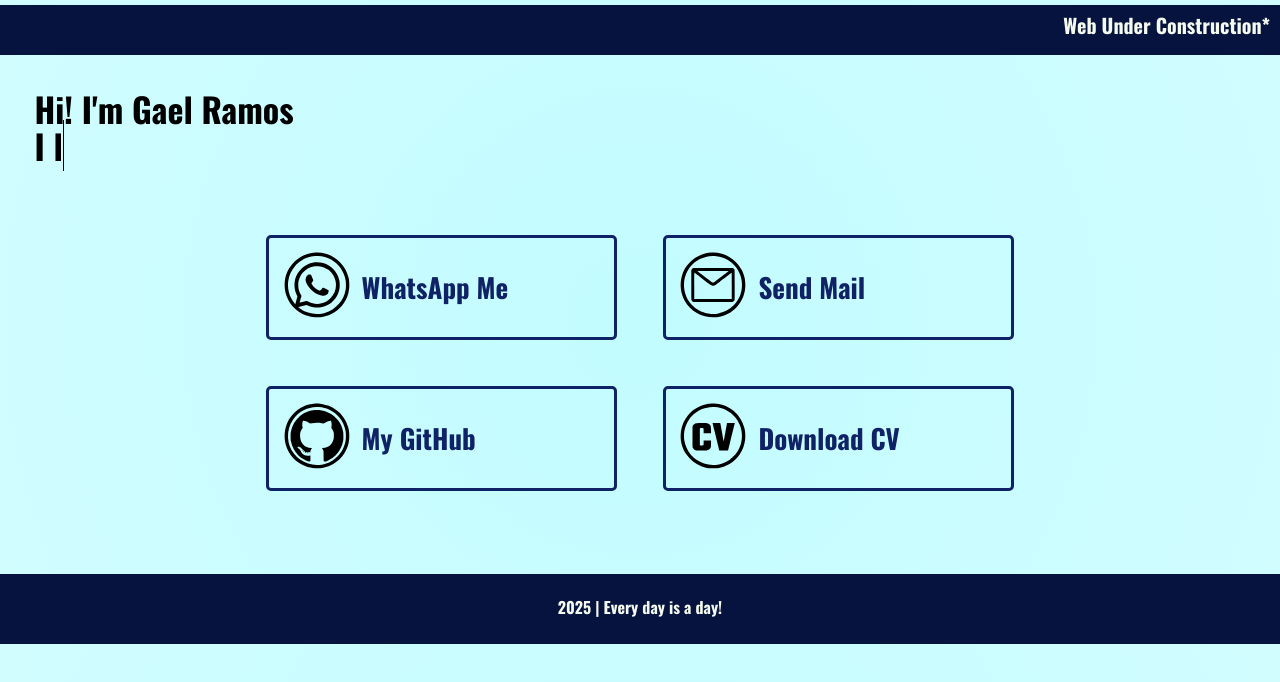
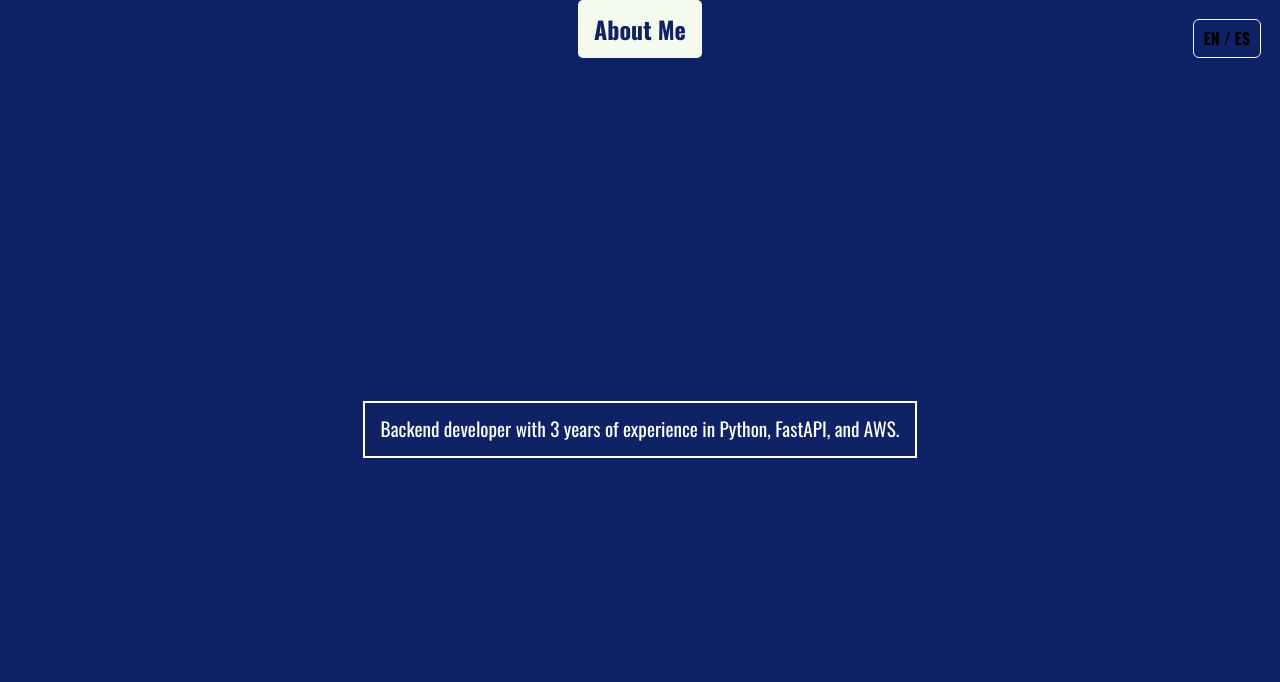
Before and after one commit to esgaelramos/esgaelramos.github.io, a plain HTML site: page profile/index.html in a window 1280 px wide. Drawn offline with nearby package versions, Linux system fonts and the light colour scheme.

Commit message:
feat: add draft for profile page with locale

```diff
--- a/css/style.css
+++ b/css/style.css
@@ -18,3 +18,90 @@ body{
 a{
   text-decoration: none;
 }
+/* **************************************************
+    LANGUAGE SWITCH STYLES
+************************************************* **/
+.language-selector {
+  position: fixed;
+  top: 20px;
+  right: 20px;
+  padding: 10px;
+  border-radius: 5px;
+  cursor: pointer;
+  font-weight: bold;
+  outline: solid 1px var(--header-color);
+  z-index: 10;
+}
+
+/* **************************************************
+    SCROLL SNAP STYLES
+************************************************* **/
+.scroll-container {
+  height: 100vh;
+  overflow-y: scroll;
+  overflow-x: hidden;
+  scroll-snap-type: y mandatory;
+}
+
+.scroll-item {
+  position: relative;
+  scroll-snap-align: start;
+  height: 100vh;
+  background-color: var(--primary-color);
+  display: flex;
+  align-items: center;
+  justify-content: center;
+  flex-direction: column;
+  color: white;
+  text-align: center;
+}
+
+.scroll-item:nth-child(2) {
+  background-color: var(--highlight-color);
+  color: var(--primary-color);
+}
+
+.scroll-item h2 {
+  margin: 0;
+  padding: 1rem;
+  background-color: var(--header-color);
+  color: var(--primary-color);
+  border-radius: 5px;
+}
+
+.scroll-item__content {
+  display: flex;
+  flex-wrap: wrap;
+  justify-content: center;
+  align-items: center;
+  height: 100vh;
+  font-size: 1.2rem;
+}
+
+.scroll-item__inner {
+  border: 2px solid white;
+  padding: 1rem;
+  transition: opacity 800ms, transform 800ms;
+  opacity: 0;
+  transform: translate3d(0, -1.5rem, 0);
+}
+
+.scroll-item__inner.is-visible {
+  opacity: 1;
+  transform: translate3d(0, 0, 0);
+}
+
+.scroll-item__bg-image {
+  width: 100%;
+  height: 100%;
+  position: absolute;
+  top: 0;
+  left: 0;
+}
+
+.scroll-item__bg-image img {
+  width: 100%;
+  height: 100%;
+  object-fit: cover;
+  display: block;
+}
--- /dev/null
+++ b/js/profile.js
@@ -0,0 +1,64 @@
+// LANGUAGE FUNCTIONS
+const translations = {
+    es: {
+        about: "Sobre Mí",
+        "about-text": "Desarrollador backend con 3 años de experiencia en Python, FastAPI y AWS.",
+        experience: "Experiencia",
+        "experience-text": "He trabajado en diversos proyectos de backend, desde APIs hasta microservicios escalables.",
+        skills: "Habilidades",
+        "skills-text": "Python, FastAPI, Django, AWS, Docker, CI/CD, PostgreSQL, Redis.",
+        contact: "Contacto",
+        "contact-text": "¿Quieres trabajar juntos? Envíame un mensaje.",
+        "contact-email": "contacto@ejemplo.com"
+    },
+    en: {
+        about: "About Me",
+        "about-text": "Backend developer with 3 years of experience in Python, FastAPI, and AWS.",
+        experience: "Experience",
+        "experience-text": "I have worked on various backend projects, from APIs to scalable microservices.",
+        skills: "Skills",
+        "skills-text": "Python, FastAPI, Django, AWS, Docker, CI/CD, PostgreSQL, Redis.",
+        contact: "Contact",
+        "contact-text": "Want to work together? Send me a message.",
+        "contact-email": "contact@sample.com"
+    }
+};
+
+let currentLang = localStorage.getItem("lang") || "en";
+
+function setLanguage(lang) {
+    document.querySelectorAll("[data-lang]").forEach(element => {
+        const key = element.getAttribute("data-lang");
+        element.innerText = translations[lang][key] || "";
+    });
+
+    localStorage.setItem("lang", lang);
+}
+
+function toggleLanguage() {
+    currentLang = currentLang === "en" ? "es" : "en";
+    setLanguage(currentLang);
+}
+
+document.addEventListener("DOMContentLoaded", () => setLanguage(currentLang));
+
+
+// SCROLL FUNCTIONS
+const targets = document.querySelectorAll('[data-observer]');
+const images = document.querySelectorAll('[data-img]');
+const options = { rootMargin: '0px', threshold: 1.0 };
+
+const addClass = (el) => el.classList.add('is-visible');
+const removeClass = (el) => el.classList.remove('is-visible');
+
+const doThings = (entries) => {
+    entries.forEach(entry => {
+        entry.isIntersecting ? addClass(entry.target) : removeClass(entry.target);
+    });
+};
+
+const observer = new IntersectionObserver(doThings, options);
+const observer2 = new IntersectionObserver(doThings, { ...options, threshold: 0.4 });
+
+targets.forEach(target => observer.observe(target));
+images.forEach(target => observer2.observe(target));
--- a/profile/index.html
+++ b/profile/index.html
@@ -5,10 +5,9 @@
     <meta http-equiv="X-UA-Compatible" content="IE=edge">
     <meta name="viewport" content="width=device-width, initial-scale=1.0">
     <link rel="logo icon" href="../assets/logo.ico">
-    <title>Legacy Page | esGaelRamos</title>
+    <title>Profile | esGaelRamos</title>
     <!-- ---------- STYLES ---------- -->
     <link rel="stylesheet" href="../css/style.css">
-    <link rel="stylesheet" href="../css/first-version.css">
     <link rel="stylesheet" href="../css/normalize.css">
     <!-- ---------- FONTS ---------- -->
     <link rel="preconnect" href="https://fonts.googleapis.com">
@@ -16,76 +15,51 @@
     <link href="https://fonts.googleapis.com/css2?family=Oswald:wght@200;300;400;500;600;700&display=swap" rel="stylesheet">
 </head>
 <body>
+    <div class="language-selector" onclick="toggleLanguage()">EN / ES</div>
     <!-- ----------
-        HEADER
+        MAIN SCROLL
     ---------- -->
-    <header>
-        <div class="header-container">
-            <p class="header-message"><b>Web Under Construction*</b></p>
-        </div>
-    </header>
-    <!-- ----------
-        MAIN
-    ---------- -->
-    <main>
-        <section class="main-container">
-            <h1>
-                Hi! I'm Gael Ramos
-                <br>I <typewriter></typewriter>
-            </h1>
+    <main class="scroll-container">
+        <!-- ----------
+            SCROLL-1 | ABOUT ME
+        ---------- -->
+        <section class="scroll-item is-visible">
+            <h2 data-lang="about"></h2>
+            <div class="scroll-item__content">
+                <div class="scroll-item__inner" data-observer data-lang="about-text"></div>
+            </div>
         </section>
-        <section class="options-container">
-            <div class="option-item whatsapp-link">
-                <a href="https://api.whatsapp.com/send?phone=5217299503295&text=¡Hola+Gael!" class="option-item-item">
-                    <div class="option-img">
-                        <img src="../assets/whatsapp.svg" alt="WhatsApp Logo" style="width: 70px;">
-                    </div>
-                    <div class="option text">
-                        <h2>WhatsApp Me</h2>
-                    </div>
-                </a>
+        <!-- ----------
+            SCROLL-2 | EXPERIENCE
+        ---------- -->
+        <section class="scroll-item">
+            <h2 data-lang="experience"></h2>
+            <div class="scroll-item__content">
+                <div class="scroll-item__inner" data-observer data-lang="experience-text"></div>
             </div>
-            <div class="option-item mail-link">
-                <a href="mailto:esgaelramos@gmail.com?Subject=Me%20interesa%20tu%20perfil%20Gael" class="option-item-item">
-                    <div class="option-img">
-                        <img src="../assets/mail.svg" alt="Mail Logo" style="width: 70px;">
-                    </div>
-                    <div class="option text">
-                        <h2>Send Mail</h2>
-                    </div>
-                </a>
+        </section>
+        <!-- ----------
+            SCROLL-3 | SKILLS
+        ---------- -->
+        <section class="scroll-item">
+            <h2 data-lang="skills"></h2>
+            <div class="scroll-item__content">
+                <div class="scroll-item__inner" data-observer data-lang="skills-text"></div>
             </div>
-            <div class="option-item download-pdf">
-                <a href="https://github.com/esgaelramos" class="option-item-item">
-                    <div class="option-img">
-                        <img src="../assets/github.svg" alt="GitHub Logo" style="width: 70px;">
-                    </div>
-                    <div class="option text">
-                        <h2>My GitHub</h2>
-                    </div>
-                </a>
-            </div>
-            <div class="option-item download-pdf">
-                <a href="/" download="CV-Gael-Ramos-Backend-Python" class="option-item-item">
-                    <div class="option-img">
-                        <img src="../assets/cv.svg" alt="CV Logo" style="width: 70px;">
-                    </div>
-                    <div class="option text">
-                        <h2>Download CV</h2>
-                    </div>
-                </a>
+        </section>
+        <!-- ----------
+            SCROLL-4 | CONTACT
+        ---------- -->
+        <section class="scroll-item">
+            <h2 data-lang="contact"></h2>
+            <div class="scroll-item__content">
+                <div class="scroll-item__inner" data-observer data-lang="contact-text"></div>
+                <p><a href="mailto:contacto@ejemplo.com" data-lang="contact-email"></a></p>
             </div>
         </section>
     </main>
-    <!-- ----------
-        FOOTER
-    ---------- -->
-    <footer>
-        <div class="footer-container">
-            <p class="footer-final"><b><script>var f = new Date(); document.write(f.getFullYear());</script> | Every day is a day!</b></p>
-        </div>
-    </footer>
-<!-- ---------- JS ---------- -->
-<script src="../js/first-version.js"></script>
+
+    <!-- ---------- JS ---------- -->
+    <script src="../js/profile.js"></script>
 </body>
 </html>
```
